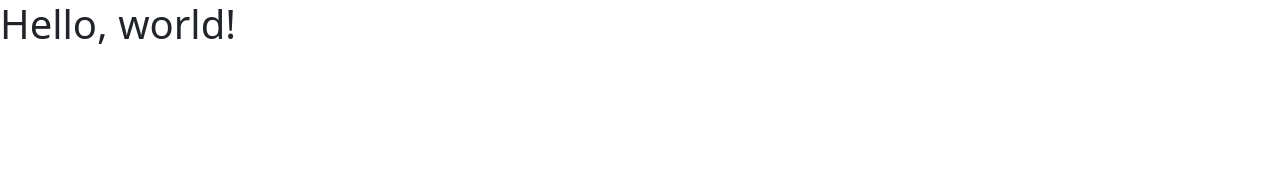
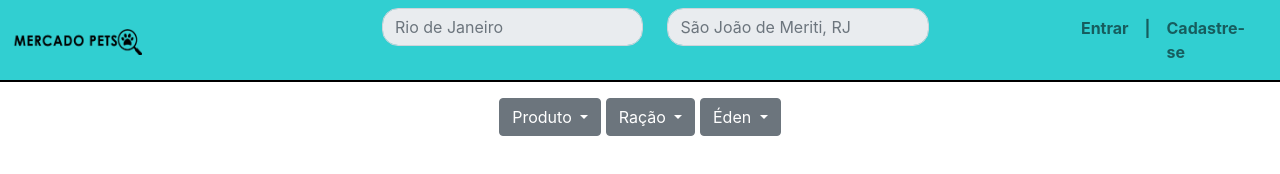
Before and after one commit to almeida25/mercadopets, a plain HTML site: page index.html in a window 1280 px wide. Drawn offline with nearby package versions, Linux system fonts and the light colour scheme.

Commit message:
first commit today

```diff
--- a/index.html
+++ b/index.html
@@ -1,5 +1,5 @@
 <!doctype html>
-<html lang="en">
+<html lang="pt">
   <head>
     <!-- Required meta tags -->
     <meta charset="utf-8">
@@ -7,11 +7,78 @@
 
     <!-- Bootstrap CSS -->
     <link href="https://cdn.jsdelivr.net/npm/bootstrap@5.0.2/dist/css/bootstrap.min.css" rel="stylesheet" integrity="sha384-EVSTQN3/azprG1Anm3QDgpJLIm9Nao0Yz1ztcQTwFspd3yD65VohhpuuCOmLASjC" crossorigin="anonymous">
-
+    <link rel="stylesheet" href="style.css">
     <title>Hello, world!</title>
   </head>
   <body>
-    <h1>Hello, world!</h1>
+    <!-- Navbar -->
+    <nav class="navbar navbar-expand-lg navbar-light" id="navbar-principal">
+        <div class="container-fluid">
+          <a class="navbar-brand" href="#"><img src="logoMercadoPets.png" alt="" width="130" height="27"></a>
+          <button class="navbar-toggler" type="button" data-bs-toggle="collapse" data-bs-target="#navbarSupportedContent" aria-controls="navbarSupportedContent" aria-expanded="false" aria-label="Toggle navigation">
+            <span class="navbar-toggler-icon"></span>
+          </button>
+          <div class="collapse navbar-collapse" id="navbarSupportedContent">
+            <ul class="navbar-nav me-auto mb-2 mb-lg-0">
+                <div class="row">
+                    <div class="col" id="ajuste-direcao-navbar">
+                      <input type="text" class="form-control resize-input" placeholder="Rio de Janeiro" disabled>
+                    </div>
+                    <div class="col">
+                      <input type="text" class="form-control resize-input" placeholder="São João de Meriti, RJ" disabled>
+                    </div>
+                  </div>
+                  <div></div>
+
+                <li class="nav-item ms-5">
+                <a class="nav-link ms-5" aria-current="page" href="#">Entrar</a>
+              </li>
+              <span class="nav-link ms-auto">|</span>
+              <li class="nav-item ">
+                <a class="nav-link" href="#">Cadastre-se</a>
+              </li>
+            </ul>
+
+          </div>
+        </div>
+      </nav>
+
+      <!-- Conteudo do Projeto-->
+
+        <div class="container mt-3 d-flex justify-content-center">
+          <div class="dropdown">
+            <button class="btn btn-secondary dropdown-toggle" type="button" id="dropdownMenuButton2" data-bs-toggle="dropdown" aria-expanded="false">
+              Produto
+            </button>
+            <ul class="dropdown-menu dropdown-menu-dark" aria-labelledby="dropdownMenuButton2">
+              <li><a class="dropdown-item active" href="#">Produto</a></li>
+              <li><a class="dropdown-item" href="#">Serviço</a></li>
+            </ul>
+
+            <button class="btn btn-secondary dropdown-toggle" type="button" id="dropdownMenuButton2" data-bs-toggle="dropdown" aria-expanded="false">
+                Ração
+              </button>
+              <ul class="dropdown-menu dropdown-menu-dark" aria-labelledby="dropdownMenuButton2">
+                <li><a class="dropdown-item active" href="#">Action</a></li>
+                <li><a class="dropdown-item" href="#">Another action</a></li>
+                <li><a class="dropdown-item" href="#">Something else here</a></li>
+                <li><hr class="dropdown-divider"></li>
+                <li><a class="dropdown-item" href="#">Separated link</a></li>
+              </ul>
+
+              <button class="btn btn-secondary dropdown-toggle" type="button" id="dropdownMenuButton2" data-bs-toggle="dropdown" aria-expanded="false">
+                Éden
+              </button>
+              <ul class="dropdown-menu dropdown-menu-dark" aria-labelledby="dropdownMenuButton2">
+                <li><a class="dropdown-item active" href="#">Action</a></li>
+                <li><a class="dropdown-item" href="#">Another action</a></li>
+                <li><a class="dropdown-item" href="#">Something else here</a></li>
+                <li><hr class="dropdown-divider"></li>
+                <li><a class="dropdown-item" href="#">Separated link</a></li>
+              </ul>
+          </div>
+        </div>
+
 
     <!-- Optional JavaScript; choose one of the two! -->
 
--- /dev/null
+++ b/style.css
@@ -0,0 +1,25 @@
+body {
+    font-family: -apple-system, BlinkMacSystemFont, 'Segoe UI', Roboto, Oxygen, Ubuntu, Cantarell, 'Open Sans', 'Helvetica Neue', sans-serif;
+}
+
+#ajuste-direcao-navbar {
+    margin-left: 14rem;
+}
+
+.ms-5{
+    margin-left:4.5rem !important;
+}
+
+#navbar-principal{
+    background-color: #31CFD1;
+    border-bottom: 2px solid black;
+}
+
+.nav-link {
+    font-weight: bold;
+    color: black;
+}
+
+.resize-input {
+    border-radius: 1rem;
+}
```
Also changed, not shown: logoMercadoPets.png (added).
